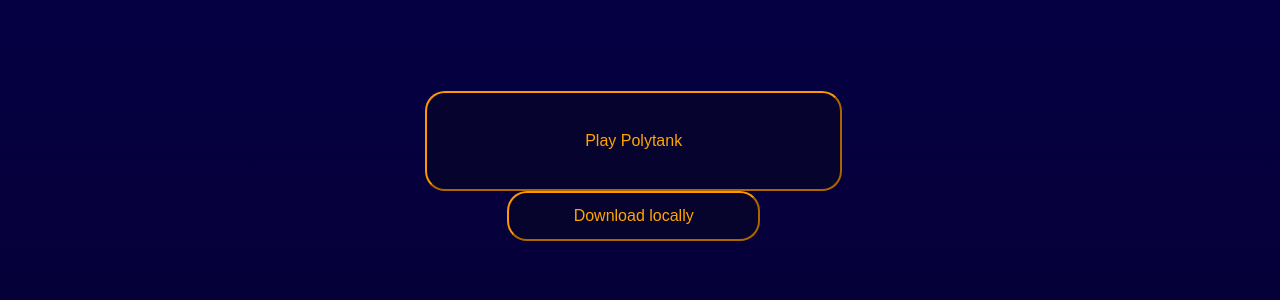
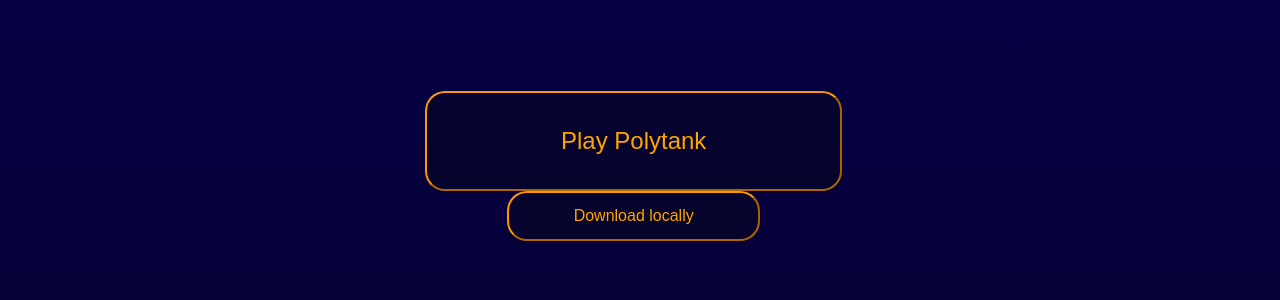
Before and after one commit to CatoStudios/Polytank, a plain HTML site: page index.html in a window 1280 px wide. Shown: the part 170-470 px from the top of the page. Drawn offline with Linux system fonts and the light colour scheme.

Commit message:
Update index.html

```diff
--- a/index.html
+++ b/index.html
@@ -19,7 +19,7 @@
 
     <body>
 
-        <div style="width: 33%;height: 100px;padding-right: 33%;padding-left: 33%;padding-top: 20%;">
+        <div style="width: 33%;height: 100px;padding-right: 33%;padding-left: 33%;padding-top: 20%;font-size: 150%;">
 
 		<button class="button" onclick="window.location.href='Play';">Play Polytank</button>
 
```
